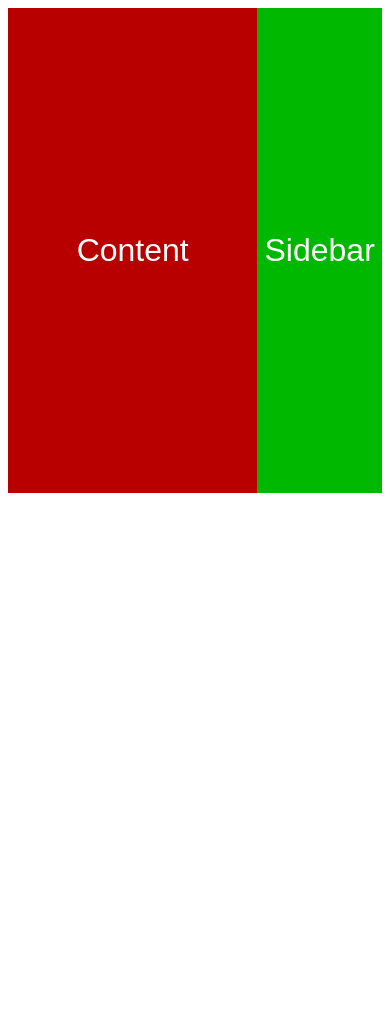
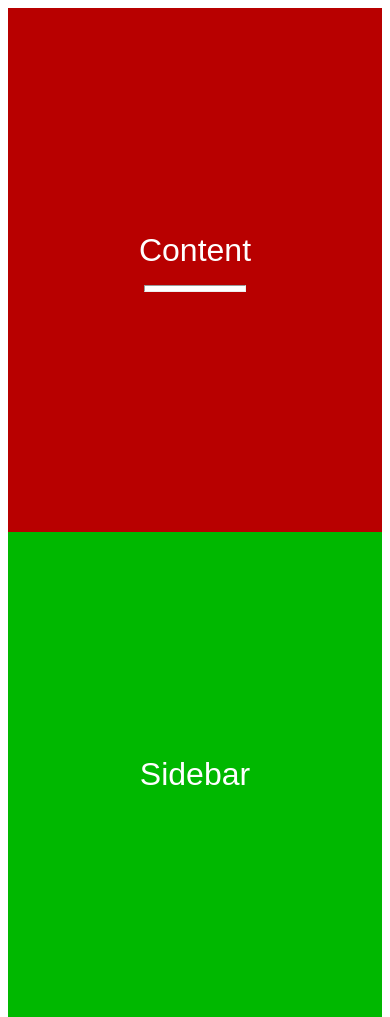
Before and after one commit to katarzynasitarz/jfdz5-cwiczenia, a plain HTML site: page 0506-rwd/rwd_columns/index.html in a window 390 px wide. Before the commit the page ends 844 px from the top, so only its background shows below. Drawn offline with Linux system fonts and the light colour scheme.

Commit message:
rozwiazania rwd 6-7

```diff
--- a/0506-rwd/rwd_columns/index.html
+++ b/0506-rwd/rwd_columns/index.html
@@ -3,11 +3,14 @@
 <head>
     <title>Two Columns</title>
     <meta charset="utf-8">
+    <meta name="viewport" content="width=device-width, initial-scale=1" />
 </head>
 <link href="styles.css" rel="stylesheet" type="text/css" media="all" >
 <body>
     <section>
-        <article class="content">Content</article>
+        <article class="content">Content
+            <hr style="background:white; width:100px; height:5px;" />
+        </article>
         <aside class="sidebar">Sidebar</aside>
     </section>
 </body>
--- a/0506-rwd/rwd_columns/styles.css
+++ b/0506-rwd/rwd_columns/styles.css
@@ -18,3 +18,8 @@
 }
 
 /* implement layout degradation (the sidebar goes down) when width < 800px */
+@media (max-width:800px) {
+    .content, .sidebar {
+        width:100%;
+    }
+}
```
